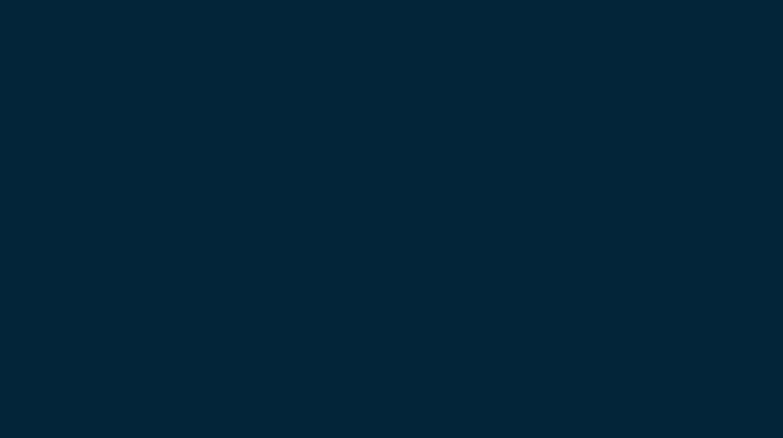
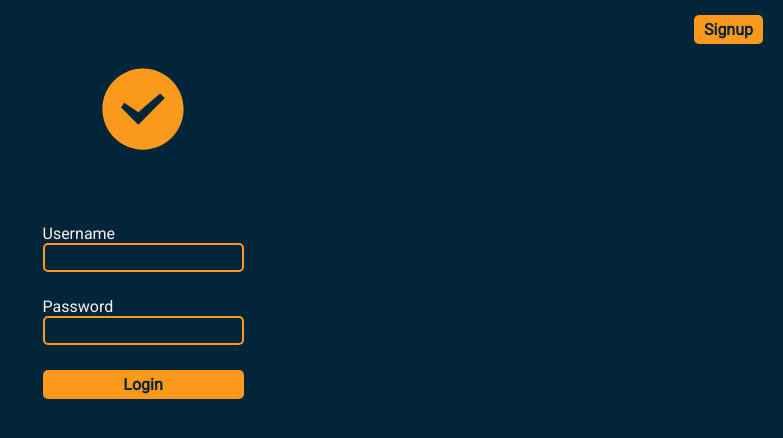
Before and after one commit to Srizza93/todo-spring-front, a Vue app: page /login in a window 1280 px wide. Before the commit this address had no page. Shown: the top 438 px of the page, without its empty margins (497-1280 px from the left). Built offline with nearby package versions, Linux system fonts and the light colour scheme.

Commit message:
build(security): use of username

```diff
--- a/index.html
+++ b/index.html
@@ -2,7 +2,7 @@
 <html lang="en">
   <head>
     <meta charset="UTF-8" />
-    <link rel="icon" type="image/svg+xml" href="./public/check.svg" />
+    <link rel="icon" type="image/svg+xml" href="./check.svg" />
     <meta name="viewport" content="width=device-width, initial-scale=1.0" />
     <title>ToDo</title>
   </head>
--- a/src/api/Users.ts
+++ b/src/api/Users.ts
@@ -1,8 +1,8 @@
 import axios from 'axios'
 import type { User } from '../types/UserType'
 
-export async function getUser(email: string, password: string): Promise<User> {
-    return axios.post(`/api/login`, { email, password })
+export async function getUser(username: string, password: string): Promise<User> {
+    return axios.post(`/api/login`, { username, password })
       .then(res => res.data)
       .catch(err => {
         if (err.response && err.response.data) {
--- a/src/components/LoginForm.vue
+++ b/src/components/LoginForm.vue
@@ -1,13 +1,13 @@
 <template>
     <form class="form" @submit.prevent="emitCredentials">
         <section class="form_section">
-            <label>Email</label>
-            <input class="todo-input" type="text" v-model="email" />
+            <label>Username</label>
+            <input class="todo-input" type="text" v-model="username" />
             <label
               class="error"
-              :class="{'error-visible': loginError === 'Invalid email' || emailError}"
+              :class="{'error-visible': loginError === 'Invalid username' || usernameError}"
             >
-              Invalid email
+              Invalid username
             </label>
         </section>
         <section class="form_section">
@@ -40,9 +40,9 @@ import formValidation from '../services/formValidation'
 const CustomLoader = defineAsyncComponent(() => import("./CustomLoader.vue"))
 
 const {
-    emailError,
+    usernameError,
     passwordError,
-    emailValidation,
+    usernameValidation,
     passwordValidation,
     resetValues
 } = formValidation()
@@ -52,17 +52,17 @@ defineProps<{
   pending: boolean
 }>();
 
-const email: Ref<string> = ref("")
+const username: Ref<string> = ref("")
 const password: Ref<string> = ref("")
 const submitEmit = defineEmits(['emit-credentials'])
 
 function emitCredentials(): void {
-    emailValidation(email.value)
+  usernameValidation(username.value)
     passwordValidation(password.value)
 
-    if (!emailError.value && !passwordError.value) {
+    if (!usernameError.value && !passwordError.value) {
         submitEmit('emit-credentials',
-        { email: email.value, password: password.value })
+        { username: username.value, password: password.value })
     }
 
     setTimeout(() => {
--- a/src/pages/LoginPage.vue
+++ b/src/pages/LoginPage.vue
@@ -28,9 +28,14 @@ const router: Router = useRouter()
 const loginError: Ref<string> = ref('')
 const pending: Ref<boolean> = ref(false)
 
-async function loginValidation(credentials: any): Promise<void> {
+interface Credentials {
+    username: string;
+    password: string;
+}
+
+async function loginValidation(credentials: Credentials): Promise<void> {
     pending.value = true
-    await getUser(credentials.email, credentials.password).then((user: User) => {
+    await getUser(credentials.username, credentials.password).then((user: User) => {
         usersData.value = user
 
         router.push({
--- a/src/pages/SignupPage.vue
+++ b/src/pages/SignupPage.vue
@@ -5,6 +5,11 @@
                 <span>Signup successful!</span>
                 <span>We have sent an email to</span>
                 <span class="success_email">{{ email }}</span>
+            </section>
+            <section class="signup_form_section">
+                <label>Username</label>
+                <input class="todo-input" type="text" v-model="username" />
+                <label class="error" :class="{ 'error-visible': nameError }">Username is not valid</label>
             </section>
             <section class="signup_form_section">
                 <label>Name</label>
@@ -58,6 +63,7 @@ import type { Ref } from "vue";
 const CustomLoader = defineAsyncComponent(() => import("../components/CustomLoader.vue"))
 
 const {
+    username,
     name,
     surname,
     email,
@@ -70,6 +76,7 @@ const {
     passwordError,
     confPasswordError,
     successfulSignup,
+    usernameValidation,
     nameValidation,
     surnameValidation,
     emailValidation,
@@ -82,25 +89,30 @@ const pending: Ref<boolean> = ref(false)
 
 async function submitForm(): Promise<void> {
 
+    const usernameValid: Ref<boolean> = ref(usernameValidation(username.value))
     const nameValid: Ref<boolean> = ref(nameValidation(name.value))
     const surnameValid: Ref<boolean> = ref(surnameValidation(surname.value))
     const emailValid: Ref<boolean> = ref(emailValidation(email.value))
     const passwordValid: Ref<boolean> = ref(passwordValidation(password.value))
     const confPasswordValid: Ref<boolean> = ref(confPasswordValidation(password.value, confPassword.value))
 
-    if (nameValid.value && surnameValid.value && emailValid.value
+    if (usernameValid.value && nameValid.value && surnameValid.value && emailValid.value
       && passwordValid.value && confPasswordValid.value) {
         try {
             pending.value = true
             const newUser: User = {
-            name: name.value,
-            surname: surname.value,
-            email: email.value,
-            password: password.value
-        }
+                username: username.value,
+                name: name.value,
+                surname: surname.value,
+                email: email.value,
+                password: password.value
+            }
             await signupUser(newUser)
             successfulSignup.value = true;
         } catch(error: any) {
+            if (error.message === "The username format is not valid") {
+                nameError.value = true
+            }
             if (error.message === "The name format is not valid") {
                 nameError.value = true
             }
--- a/src/router/index.ts
+++ b/src/router/index.ts
@@ -2,16 +2,32 @@ import { createRouter, createWebHistory } from 'vue-router';
 
 const routeOptions = [
   {
-    path: '/',
+    path: '/login',
     name: 'LoginPage',
+    meta: {
+      requiresAuth: false
+    }
   },
   {
     path: '/signup',
     name: 'SignupPage',
+    meta: {
+      requiresAuth: false
+    }
   },
   {
     path: '/user/:id',
     name: 'UserProfile',
+    meta: {
+      requiresAuth: true
+    }
+  },
+  {
+    path: '/:pathMatch(.*)*',
+    name: 'LoginPage',
+    meta: {
+      requiresAuth: false
+    }
   },
 ];
 
@@ -24,8 +40,17 @@ const routes = routeOptions.map((route) => {
 });
 
 const router = createRouter({
-  history: createWebHistory(),
+  history: createWebHistory(import.meta.env.BASE_URL),
   routes,
 });
 
+// router.beforeEach((to, from) => {
+//   if (to.meta.requiresAuth) {
+//     return {
+//       path: '/login',
+//       query: { redirect: to.fullPath },
+//     }
+//   }
+// })
+
 export default router;
--- a/src/services/formValidation.ts
+++ b/src/services/formValidation.ts
@@ -6,11 +6,13 @@ const passwordRegex = /^(?=.*\d)(?=.*[a-z])(?=.*[A-Z])(?=.*[^a-zA-Z0-9])(?!.*\s)
 const nameRegex = /^[a-zA-Z]{1,30}$/
 
 export default function() {
+    const username: Ref<string> = ref('')
     const name: Ref<string> = ref('')
     const surname: Ref<string> = ref('')
     const email: Ref<string> = ref('')
     const password: Ref<string> = ref('')
     const confPassword: Ref<string> = ref('')
+    const usernameError: Ref<boolean> = ref(false)
     const nameError: Ref<boolean> = ref(false)
     const surnameError: Ref<boolean> = ref(false)
     const emailError: Ref<boolean> = ref(false)
@@ -18,6 +20,14 @@ export default function() {
     const passwordError: Ref<boolean> = ref(false)
     const confPasswordError: Ref<boolean> = ref(false)
     const successfulSignup: Ref<boolean> = ref(false)
+
+    function usernameValidation(username: string): boolean {
+        if (!username || !nameRegex.test(username)) {
+            usernameError.value = true
+            return false
+        }
+        return true
+    }
 
     function nameValidation(name: string): boolean {
         if (!name || !nameRegex.test(name)) {
@@ -61,12 +71,14 @@ export default function() {
 
     function resetValues(allValues: boolean): void {
         if (allValues) {
+            username.value = ''
             name.value = ''
             surname.value = ''
             email.value = ''
             password.value = ''
             confPassword.value = ''
         }
+        usernameError.value = false
         nameError.value = false
         surnameError.value = false
         emailError.value = false
@@ -77,11 +89,13 @@ export default function() {
     }
 
     return {
+        username,
         name,
         surname,
         email,
         password,
         confPassword,
+        usernameError,
         nameError,
         surnameError,
         emailError,
@@ -89,6 +103,7 @@ export default function() {
         passwordError,
         confPasswordError,
         successfulSignup,
+        usernameValidation,
         nameValidation,
         surnameValidation,
         emailValidation,
--- a/src/types/UserType.ts
+++ b/src/types/UserType.ts
@@ -1,5 +1,6 @@
 export interface User {
     id?: string;
+    username: string;
     name?: string;
     surname?: string;
     email: string;
```
